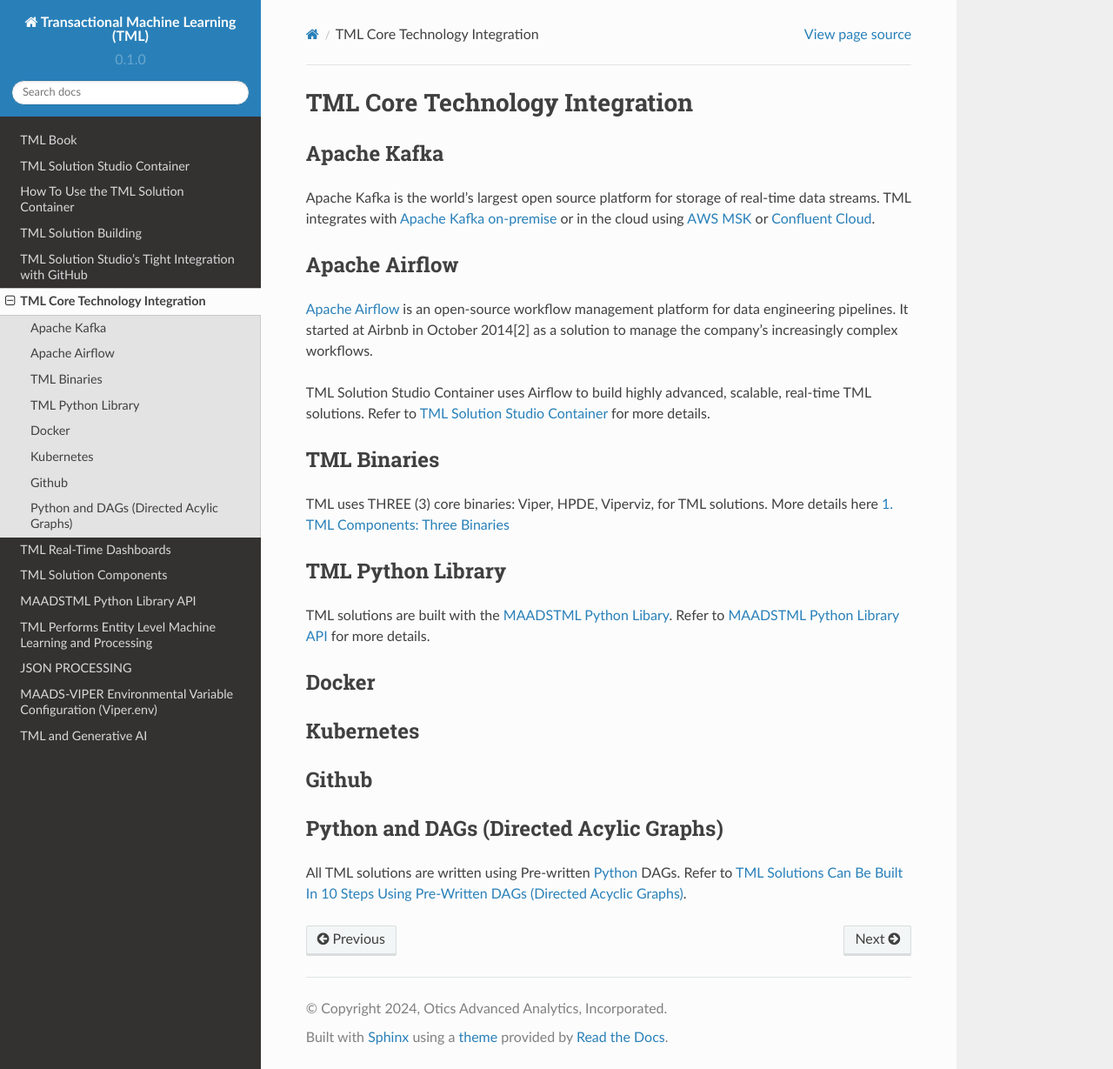
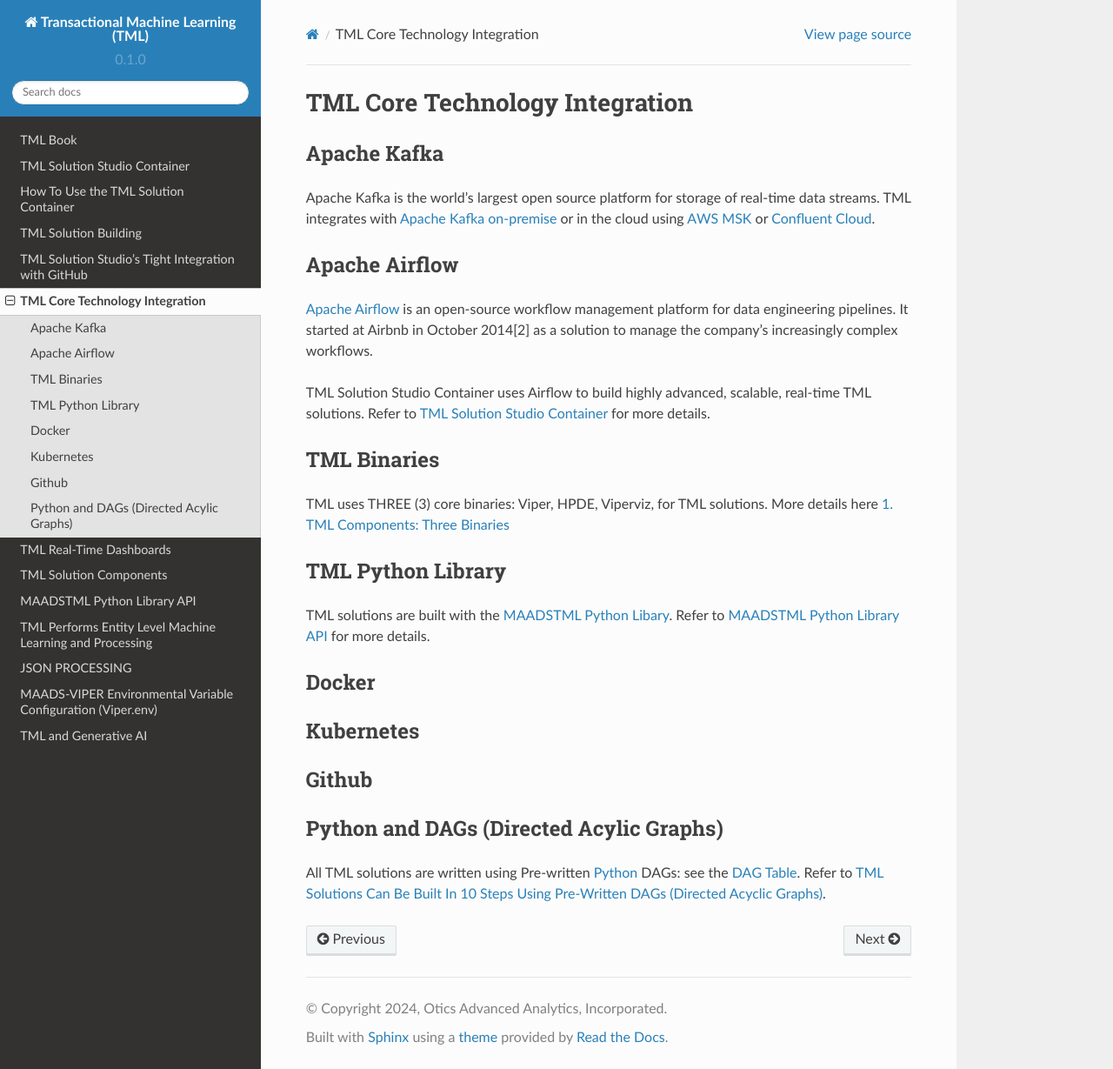
Before and after one commit to smaurice101/readthedocs, a Sphinx documentation site: the page built from docs/source/coreintegrations.rst, in a window 1280 px wide and 1229 px high. Shown: the whole window at 87% size. Built offline with Sphinx 7.4.7 and the Read the Docs theme 2.0.0, drawn with Linux system fonts in a browser that asks for light colours.

Commit message:
Update coreintegrations.rst

```diff
--- a/docs/source/coreintegrations.rst
+++ b/docs/source/coreintegrations.rst
@@ -35,4 +35,4 @@
 Python and DAGs (Directed Acylic Graphs)
 -----------
 
-All TML solutions are written using Pre-written `Python <https://www.python.org/>`_ DAGs.  Refer to :ref:`TML Solutions Can Be Built In 10 Steps Using Pre-Written DAGs (Directed Acyclic Graphs)`.
+All TML solutions are written using Pre-written `Python <https://www.python.org/>`_ DAGs: see the :ref:`DAG Table`.  Refer to :ref:`TML Solutions Can Be Built In 10 Steps Using Pre-Written DAGs (Directed Acyclic Graphs)`.
```
